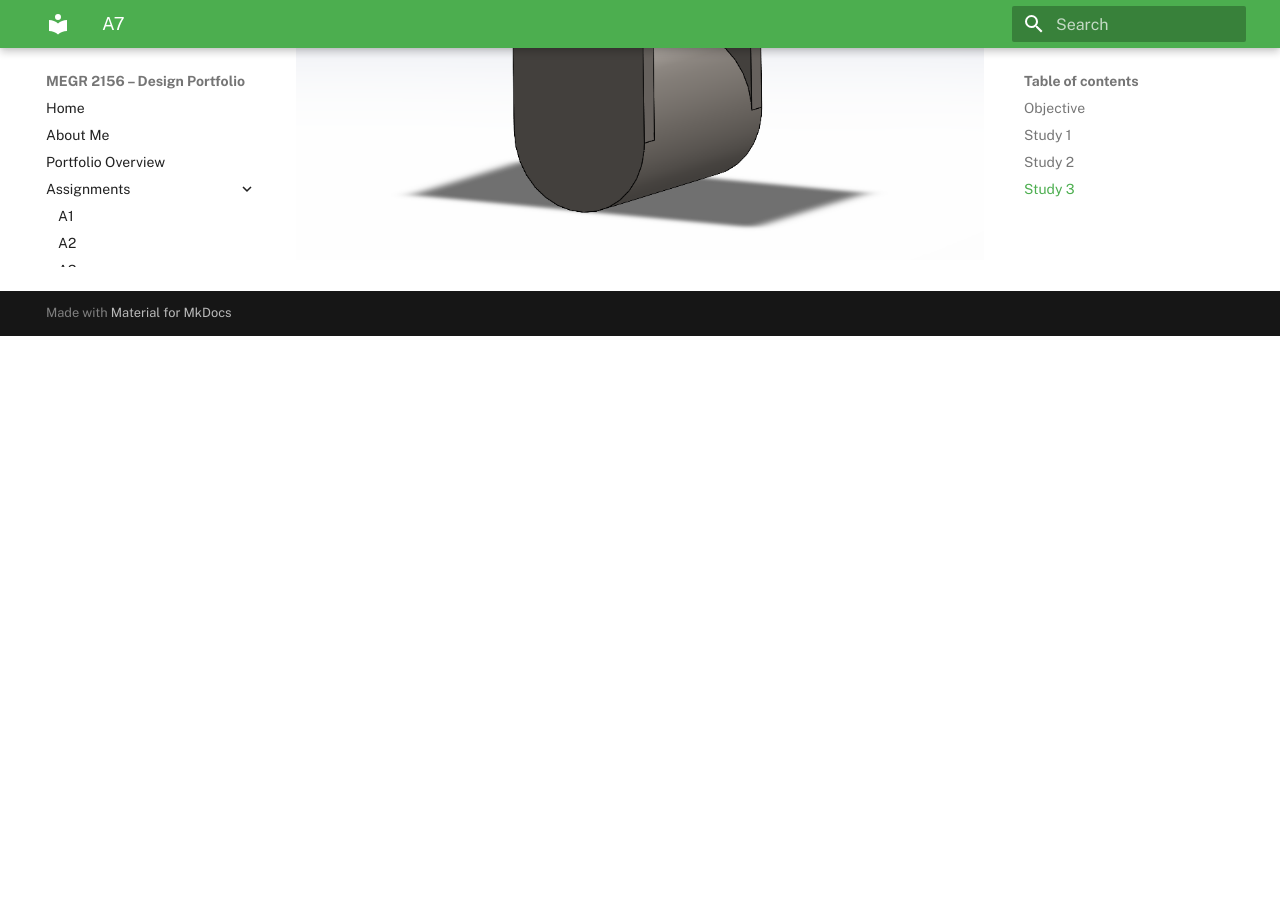
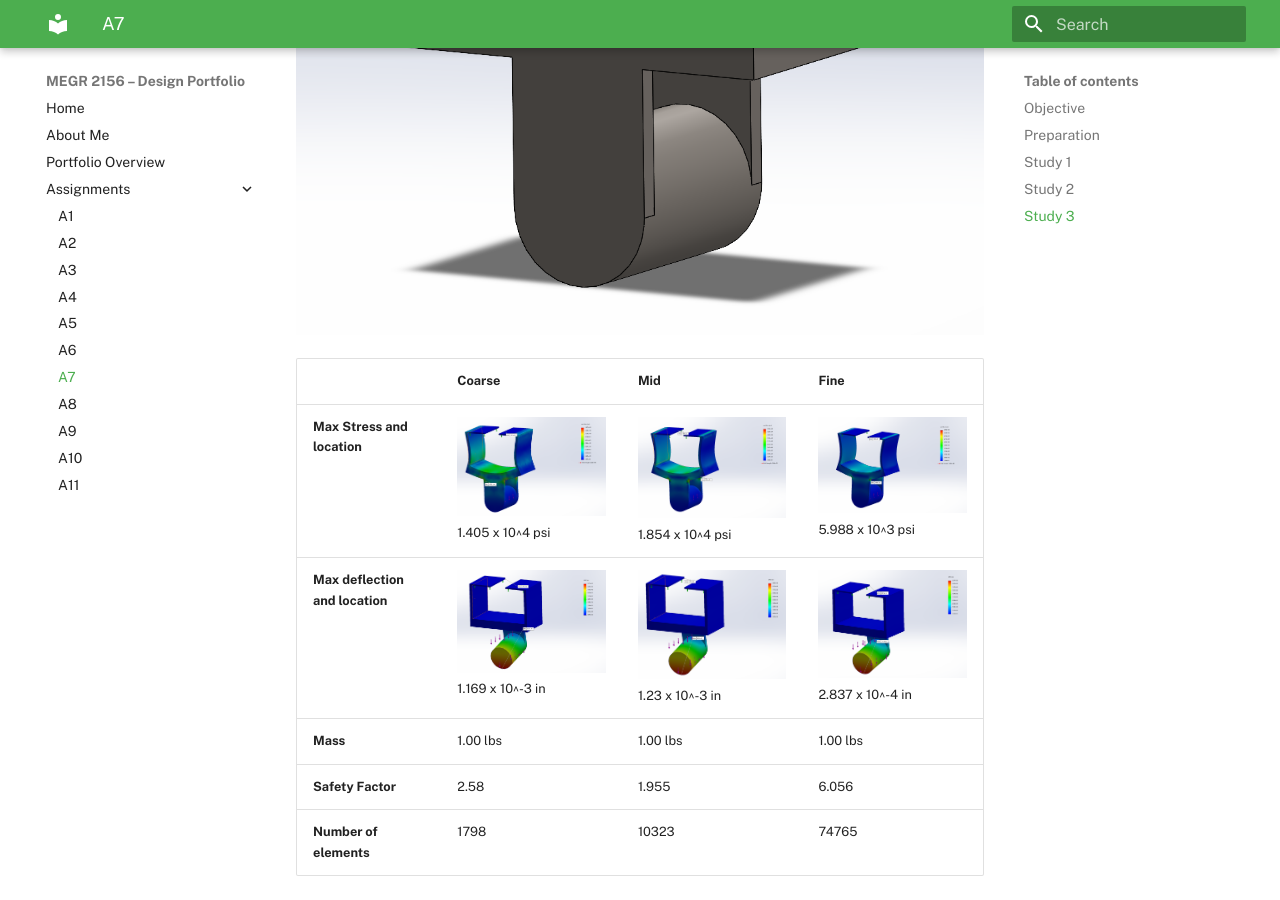
Before and after one commit to Jmswanchara/megr2156-portfolio, an MkDocs documentation site: the page built from docs/assignments/A07/index.md, in a window 1280 px wide and 900 px high, scrolled down 4144 px. Built offline with MkDocs 1.6.1 and Material for MkDocs 9.7.7, drawn with Linux system fonts in a browser that asks for light colours; before the commit the page ends 4480 px from its top, so only the background shows below that; some of the changed text lies outside the part shown.

Commit message:
Update index.md with preparation and study sections

```diff
--- a/docs/assignments/A07/index.md
+++ b/docs/assignments/A07/index.md
@@ -6,7 +6,7 @@
 
 ![Workflow](workflow_A7.png)
 
-## Study 1
+## Preparation
 
 ![Bracket Material](Bracket_Material_A7.png)
 
@@ -15,6 +15,8 @@
 ![Bracket Fixtures](Bracket_Fixtures_A7.png)
 
 
+
+## Study 1
 
 <table>
   <tr>
@@ -106,7 +108,7 @@
     </td>
     <td>
       <img src="2_vonmises_fine.png" width="250"><br>
-      4.817 x 10^-4 psi<br>
+      4.817 x 10^4 psi<br>
     </td>
   </tr>
 
@@ -155,3 +157,72 @@
 ## Study 3
 
 ![Addition](Bracket_addition_A7.png)
+
+
+
+<table>
+  <tr>
+    <th></th>
+    <th>Coarse</th>
+    <th>Mid</th>
+    <th>Fine</th>
+  </tr>
+
+  <!-- MAX STRESS -->
+  <tr>
+    <td><b>Max Stress and location</b></td>
+    <td>
+      <img src="Test5_vonmises_coarse.png" width="250"><br>
+      1.405 x 10^4 psi<br>
+    </td>
+    <td>
+      <img src="Test6_vonmises_mid.png" width="250"><br>
+      1.854 x 10^4 psi<br>
+    </td>
+    <td>
+      <img src="3_vonmises_fine.png" width="250"><br>
+      5.988 x 10^3 psi<br>
+    </td>
+  </tr>
+
+  <!-- MAX DEFLECTION -->
+  <tr>
+    <td><b>Max deflection and location</b></td>
+    <td>
+      <img src="Test3_deflection_coarse.png" width="250"><br>
+      1.169 x 10^-3 in<br>
+    </td>
+    <td>
+      <img src="Test4_deflection_mid.png" width="250"><br>
+      1.23 x 10^-3 in<br>
+    </td>
+    <td>
+      <img src="2_deflection_fine.png" width="250"><br>
+      2.837 x 10^-4 in<br>
+    </td>
+  </tr>
+
+  <!-- MASS -->
+  <tr>
+    <td><b>Mass</b></td>
+    <td>1.00 lbs</td>
+    <td>1.00 lbs</td>
+    <td>1.00 lbs</td>
+  </tr>
+
+  <!-- SAFETY FACTOR -->
+  <tr>
+    <td><b>Safety Factor</b></td>
+    <td>2.58</td>
+    <td>1.955</td>
+    <td>6.056</td>
+  </tr>
+
+  <!-- NUMBER OF ELEMENTS -->
+  <tr>
+    <td><b>Number of elements</b></td>
+    <td>1798</td>
+    <td>10323</td>
+    <td>74765</td>
+  </tr>
+</table>
```
